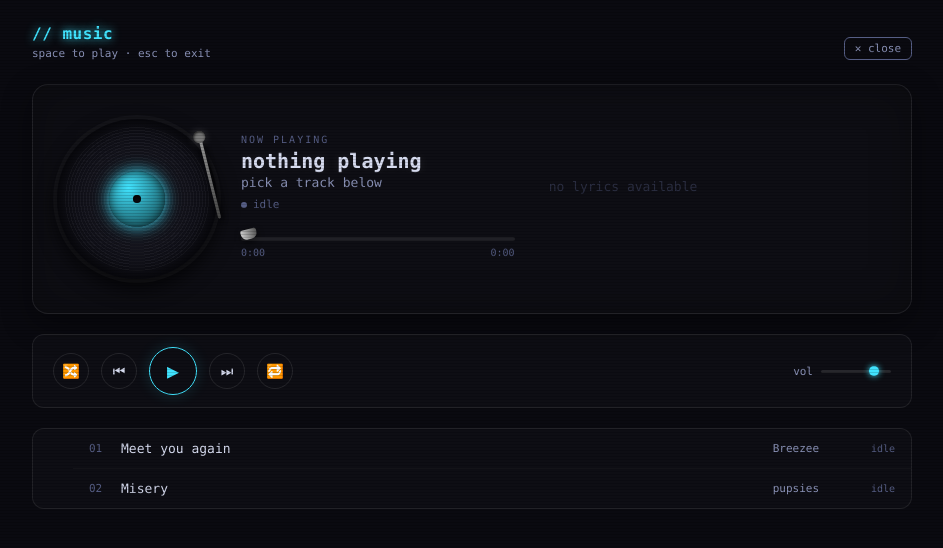
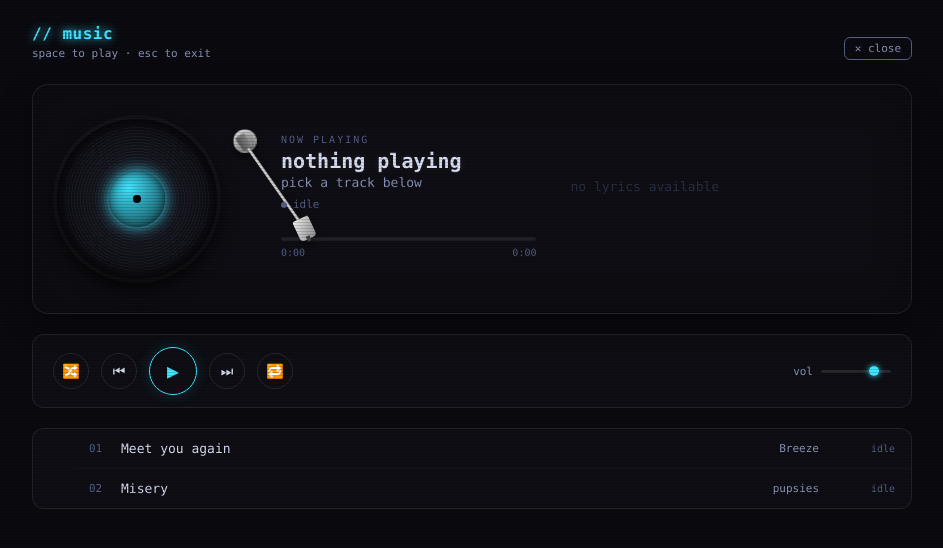
Before and after one commit to Rkg1s/Rkg1s.github.io, a plain HTML site: page music.html in a window 1280 px wide. Shown: the whole page, without its empty margins (168-1111 px from the left). Drawn offline with Linux system fonts and the light colour scheme.

Commit message:
Update music.html

```diff
--- a/music.html
+++ b/music.html
@@ -49,7 +49,7 @@ h1 { font-size: 16px; color: var(--cyan); font-weight: 700; letter-spacing: .5px
   background: var(--panel); border: 1px solid rgba(255,255,255,.08); border-radius: 16px;
   padding: 24px; display: flex; gap: 24px; align-items: center; position: relative;
   box-shadow: inset 0 0 40px rgba(0,0,0,.3), 0 10px 30px rgba(0,0,0,.4);
-  overflow: hidden; /* FIX: Locks visualizer and vinyl inside the box */
+  overflow: hidden;
 }
 [data-theme=paper] .deck { border-color: rgba(0,0,0,.1); box-shadow: none; }
 
@@ -58,14 +58,21 @@ h1 { font-size: 16px; color: var(--cyan); font-weight: 700; letter-spacing: .5px
 
 /* ── Turntable Area ── */
 .turntable {
-  position: relative; width: 160px; height: 160px; flex: none; z-index: 1;
-  display: flex; align-items: center; justify-content: center;
-  /* FIX: removed margin-top so it centers perfectly */
+  position: relative;
+  width: 200px; /* Increased to fit the arm */
+  height: 160px;
+  flex: none;
+  z-index: 1;
+  display: flex;
+  align-items: center;
+  justify-content: flex-start;
 }
 
 /* Platter */
 .platter {
-  width: 100%; height: 100%; border-radius: 50%;
+  width: 160px;
+  height: 160px;
+  border-radius: 50%;
   background: radial-gradient(circle at 50% 50%, var(--vinyl-edge) 0%, var(--vinyl) 80%);
   box-shadow: 0 0 0 4px rgba(255,255,255,.03), 0 8px 20px rgba(0,0,0,.8), inset 0 0 20px rgba(0,0,0,.9);
   display: flex; align-items: center; justify-content: center; position: relative;
@@ -93,16 +100,84 @@ h1 { font-size: 16px; color: var(--cyan); font-weight: 700; letter-spacing: .5px
 }
 .label::after { content: ''; width: 8px; height: 8px; border-radius: 50%; background: var(--bg); box-shadow: inset 0 2px 4px rgba(0,0,0,.8); }
 
-/* Tonearm */
-.tonearm {
-  position: absolute; top: 10px; right: 15px; width: 70px; height: 120px; z-index: 3;
-  transform-origin: top right; transform: rotate(-26deg); transition: transform .6s cubic-bezier(.34,1.56,.64,1);
+/* ── New Tonearm Setup ── */
+.tonearm-wrapper {
+  position: absolute;
+  right: 0;
+  top: 10px;
+  width: 60px;
+  height: 140px;
+  z-index: 3;
   pointer-events: none;
 }
-.tonearm.playing { transform: rotate(-8deg); }
-.tonearm::before { content: ''; position: absolute; top: 0; right: 0; width: 12px; height: 12px; border-radius: 50%; background: #777; box-shadow: 0 0 10px rgba(255,255,255,.2), inset 0 1px 3px rgba(0,0,0,.8); z-index: 2; }
-.tonearm::after { content: ''; position: absolute; top: 5px; right: 4px; width: 3px; height: 85px; background: linear-gradient(to bottom, #999, #444); border-radius: 2px; transform-origin: top center; transform: rotate(12deg); box-shadow: 2px 2px 5px rgba(0,0,0,.8); }
-.tonearm .head { position: absolute; bottom: 0; right: -4px; width: 16px; height: 10px; background: linear-gradient(to right, #ccc, #555); border-radius: 2px 2px 6px 6px; transform: rotate(12deg); box-shadow: 0 3px 6px rgba(0,0,0,.6); }
+
+/* Tonearm Base (pivot point) */
+.tonearm-base {
+  position: absolute;
+  top: 0;
+  right: 0;
+  width: 24px;
+  height: 24px;
+  border-radius: 50%;
+  background: linear-gradient(135deg, #ccc, #666);
+  box-shadow: 0 4px 8px rgba(0,0,0,0.4), inset 0 2px 4px rgba(255,255,255,0.5);
+  border: 1px solid rgba(0,0,0,0.2);
+}
+
+/* Tonearm Arm */
+.tonearm {
+  position: absolute;
+  top: 12px;
+  right: 12px;
+  width: 3px;
+  height: 105px;
+  background: linear-gradient(to right, #aaa, #ddd, #777);
+  border-radius: 2px;
+  transform-origin: top right;
+  transform: rotate(-35deg); /* Rest position: swung out */
+  transition: transform 0.8s cubic-bezier(0.4, 1.2, 0.6, 1);
+  box-shadow: 2px 2px 5px rgba(0,0,0,0.3);
+}
+
+.tonearm.playing { transform: rotate(8deg); } /* Play position: on the record */
+
+/* Counterweight */
+.tonearm::before {
+  content: '';
+  position: absolute;
+  top: -8px;
+  left: -4px;
+  width: 11px;
+  height: 16px;
+  background: linear-gradient(to right, #555, #888);
+  border-radius: 2px;
+  box-shadow: inset 0 1px 2px rgba(255,255,255,0.3);
+}
+
+/* Headshell / Cartridge */
+.tonearm .head {
+  position: absolute;
+  bottom: -12px;
+  left: -7px;
+  width: 17px;
+  height: 22px;
+  background: linear-gradient(135deg, #eee, #888);
+  border-radius: 2px 2px 4px 4px;
+  transform: rotate(10deg);
+  box-shadow: 0 4px 6px rgba(0,0,0,0.4);
+}
+
+/* Stylus / Needle */
+.tonearm .head::after {
+  content: '';
+  position: absolute;
+  bottom: -3px;
+  left: 6px;
+  width: 4px;
+  height: 6px;
+  background: #333;
+  border-radius: 0 0 2px 2px;
+}
 
 /* ── Info & Progress ── */
 .info { flex: 1; min-width: 0; display: flex; flex-direction: column; justify-content: center; z-index: 1; }
@@ -202,7 +277,10 @@ h1 { font-size: 16px; color: var(--cyan); font-weight: 700; letter-spacing: .5px
 @media (max-width: 768px) {
   .app-container { gap: 16px; }
   .deck { flex-direction: column; padding: 20px; gap: 16px; text-align: center; align-items: center; }
-  .turntable { width: 140px; height: 140px; }
+  .turntable { width: 180px; height: 140px; }
+  .platter { width: 140px; height: 140px; }
+  .label { width: 48px; height: 48px; }
+  .tonearm-wrapper { top: 5px; right: 5px; transform: scale(0.85); transform-origin: top right; }
   .info { width: 100%; }
   .np-title { font-size: 18px; }
   .lyrics-container { width: 100%; height: 120px; padding: 40px 10px; text-align: center; }
@@ -239,6 +317,11 @@ h1 { font-size: 16px; color: var(--cyan); font-weight: 700; letter-spacing: .5px
         <div class="disc" id="disc">
           <div class="label"></div>
         </div>
+      </div>
+
+      <!-- Realistic Tonearm Structure -->
+      <div class="tonearm-wrapper">
+        <div class="tonearm-base"></div>
         <div class="tonearm" id="tonearm">
           <div class="head"></div>
         </div>
@@ -298,7 +381,7 @@ h1 { font-size: 16px; color: var(--cyan); font-weight: 700; letter-spacing: .5px
 const TRACKS = [
   {
     title: 'Meet you again',
-    artist: 'Breezee',
+    artist: 'Breeze',
     url: 'music/meet-you-again.mp3'
   },
   {
```
